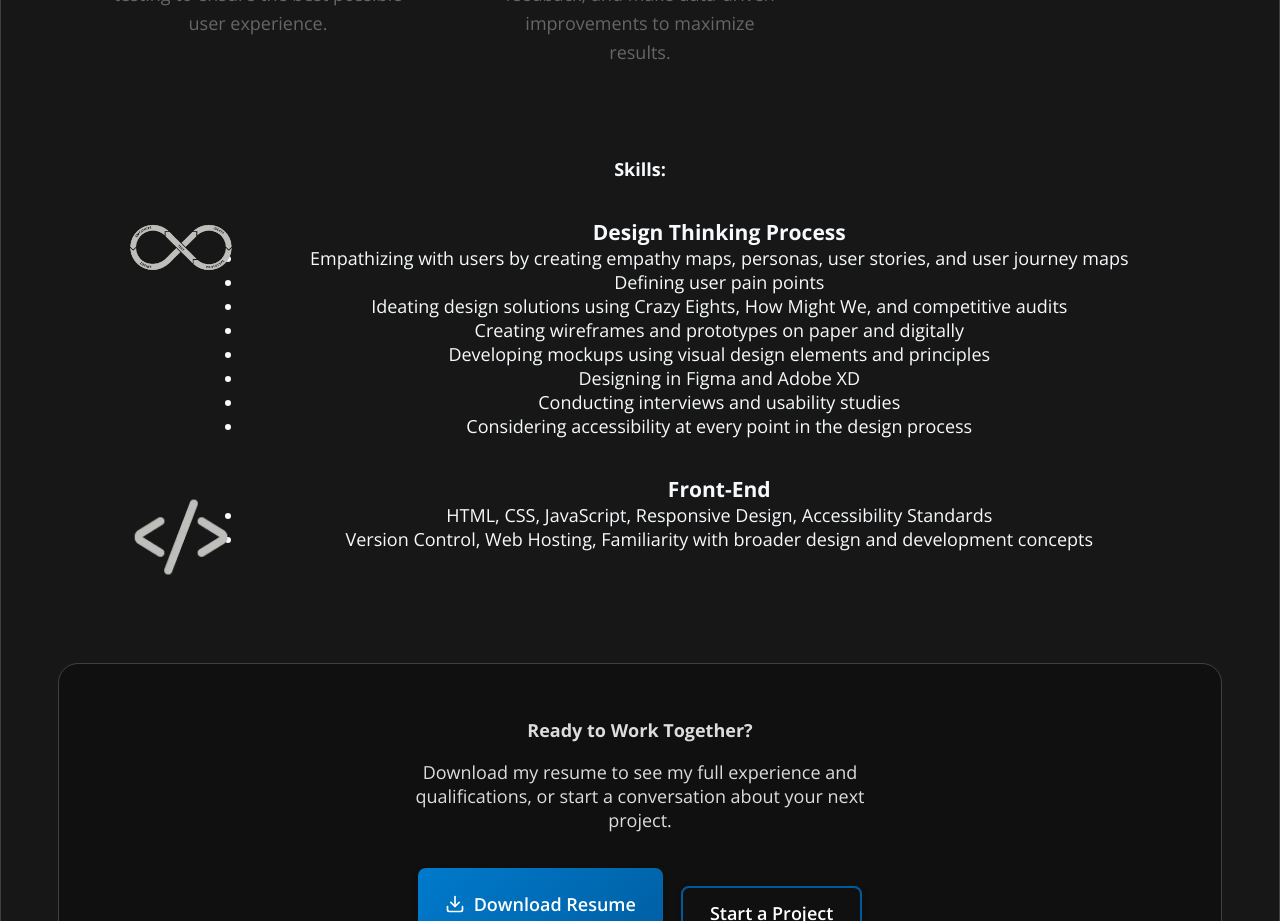
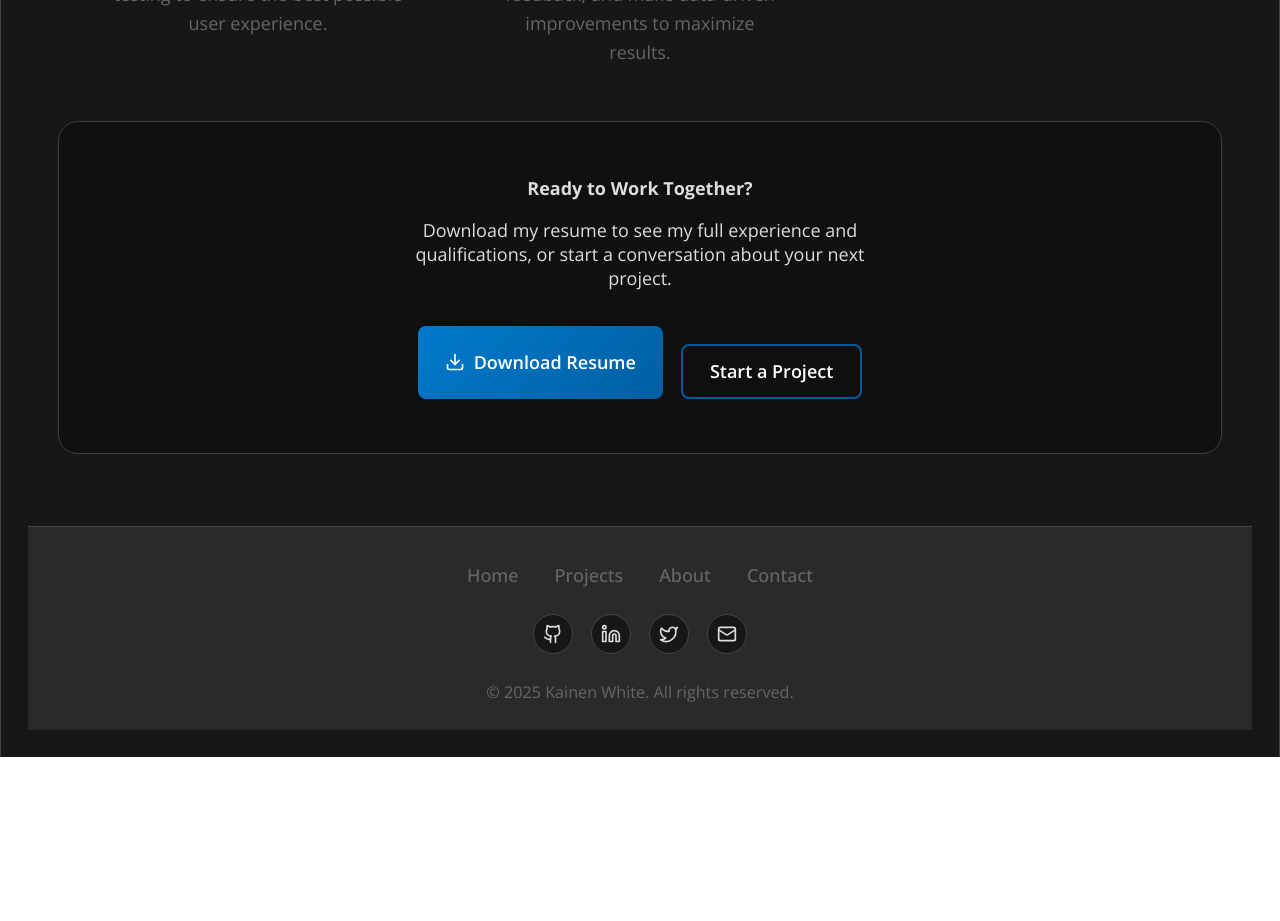
Before and after one commit to kainenw/portfolio_v2, a React (Create React App) app: page /about in a window 1280 px wide. Shown: the part 2480-3401 px from the top of the page. After the commit the page ends 3237 px from the top, so only its background shows below. Built offline with nearby package versions, Linux system fonts and the light colour scheme.

Commit message:
refactor: remove redundant skills section from About page; update background color for testimonial cards in Homepage

```diff
--- a/src/Pages/About/About.js
+++ b/src/Pages/About/About.js
@@ -183,35 +183,6 @@ function About() {
         </div>
       </div>
       <div>
-        <div className="non-contrast-section">
-          <h2>Skills:</h2>
-          <div className="info-group">
-            <img className="icon" src={designthinking} alt="design icon" loading="lazy" />
-            <div>
-              <h3>Design Thinking Process</h3>
-              <ul>
-                <li>Empathizing with users by creating empathy maps, personas, user stories, and user journey maps</li>
-                <li>Defining user pain points</li>
-                <li>Ideating design solutions using Crazy Eights, How Might We, and competitive audits</li>
-                <li>Creating wireframes and prototypes on paper and digitally</li>
-                <li>Developing mockups using visual design elements and principles</li>
-                <li>Designing in Figma and Adobe XD</li>
-                <li>Conducting interviews and usability studies</li>
-                <li>Considering accessibility at every point in the design process</li>
-              </ul>
-            </div>
-          </div>
-          <div className="info-group">
-            <img className="icon" src={dev} alt="programming icon" loading="lazy" />
-            <div>
-              <h3>Front-End</h3>
-              <ul>
-                <li>HTML, CSS, JavaScript, Responsive Design, Accessibility Standards</li>
-                <li>Version Control, Web Hosting, Familiarity with broader design and development concepts</li>
-              </ul>
-            </div>
-          </div>
-        </div>
 
         {/* Download Resume CTA Section */}
         <div className="contrast-section" style={{ textAlign: 'center', padding: '3rem 1rem' }}>
--- a/src/Pages/Home/Homepage.css
+++ b/src/Pages/Home/Homepage.css
@@ -1,5 +1,5 @@
 .testimonial-card {
-  background: var(--off-white, #fff);
+  background: var(--light-bg);
   border-radius: 16px;
   box-shadow: 0 2px 12px rgba(0,0,0,0.07);
   border: 1px solid var(--gray, #e0e0e0);
--- a/src/Pages/Home/Homepage.js
+++ b/src/Pages/Home/Homepage.js
@@ -124,6 +124,22 @@ function Homepage() {
 				</div>
 			</section>
 
+			{/* Portfolio Metrics Section */}
+			<section className="portfolio-metrics non-contrast-section" style={{ margin: '4rem 0', textAlign: 'center' }}>
+				<h2 style={{ marginBottom: '1rem' }}>Results That Matter</h2>
+				<p
+					style={{
+						marginBottom: '3rem',
+						maxWidth: '600px',
+						margin: '0 auto 3rem',
+						color: 'var(--secondary-text-color, #666)',
+					}}
+				>
+					Numbers that showcase the impact of user-centered design and strategic thinking.
+				</p>
+				<MetricsDisplay metrics={portfolioMetrics} layout="horizontal" variant="highlight" />
+			</section>
+
 			<section className="testimonials contrast-section" id="testimonials" style={{ margin: '3rem 0' }}>
 				<h2 style={{ textAlign: 'center', marginBottom: '2rem' }}>
 					<Quote size={32} style={{ verticalAlign: 'middle', marginRight: 8 }} />
@@ -158,22 +174,6 @@ function Homepage() {
 				</div>
 			</section>
 
-			{/* Portfolio Metrics Section */}
-			<section className="portfolio-metrics non-contrast-section" style={{ margin: '4rem 0', textAlign: 'center' }}>
-				<h2 style={{ marginBottom: '1rem' }}>Results That Matter</h2>
-				<p
-					style={{
-						marginBottom: '3rem',
-						maxWidth: '600px',
-						margin: '0 auto 3rem',
-						color: 'var(--secondary-text-color, #666)',
-					}}
-				>
-					Numbers that showcase the impact of user-centered design and strategic thinking.
-				</p>
-				<MetricsDisplay metrics={portfolioMetrics} layout="horizontal" variant="highlight" />
-			</section>
-
 			<section className="homepage-cta non-contrast-section">
 				<Handshake size={32} style={{ display: 'block', margin: '0 auto 8px' }} />
 				<h2>Ready to build something great together?</h2>
```
